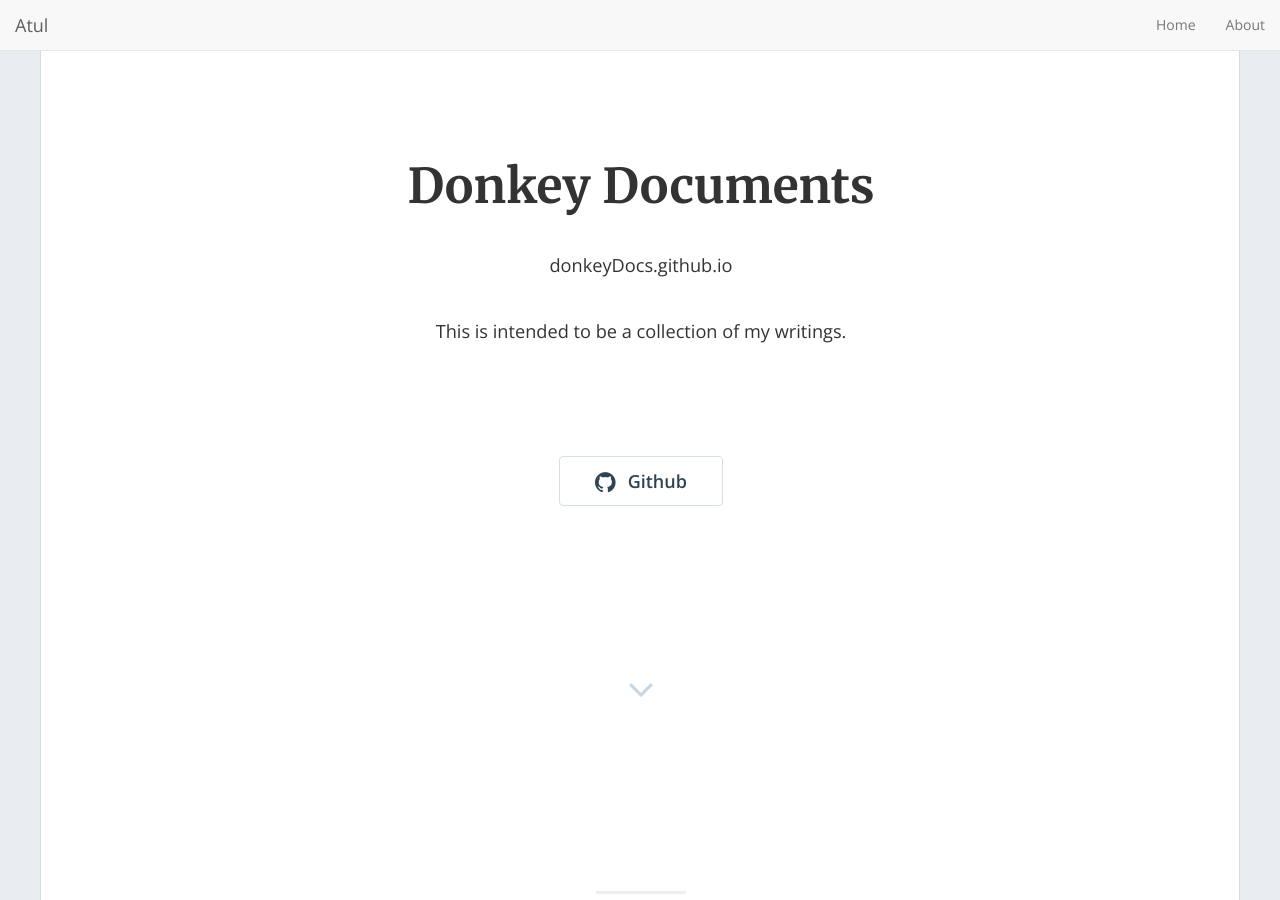
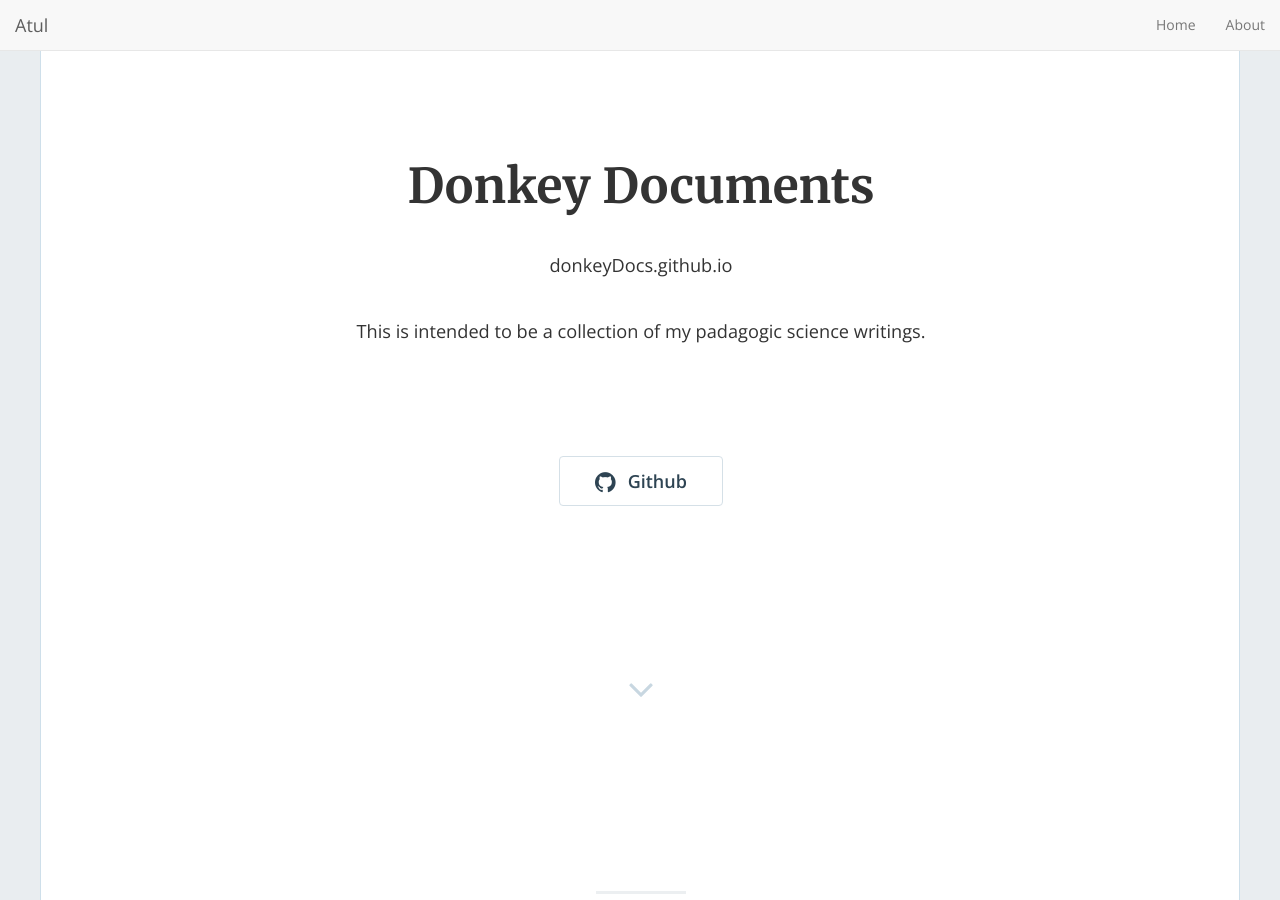
Before and after one commit to donkeyDocs/donkeyDocs.github.io, a Jekyll site: the page built from index.html, in a window 1280 px wide and 900 px high. Built offline with Jekyll 4.4.1, drawn with Linux system fonts in a browser that asks for light colours; nearby versions of some CDN libraries; the list of posts is cut into pages by our own code.

Commit message:
/ ‘_config.yml’

```diff
--- a/_config.yml
+++ b/_config.yml
@@ -15,7 +15,7 @@
 # in the templates via {{ site.myvariable }}.
 title: "Donkey Documents"
 email: 'atul.singh.arora@gmail.com'
-description: "donkeyDocs.github.io <br/> <br/> This is intended to be a collection of my writings."
+description: "donkeyDocs.github.io <br/> <br/> This is intended to be a collection of my padagogic science writings."
 baseurl: "" # the subpath of your site, e.g. /blog
 url: "http://atulsingharora.github.io/" # the base hostname & protocol for your site, e.g. http://example.com
 twitter_username: ''
```
